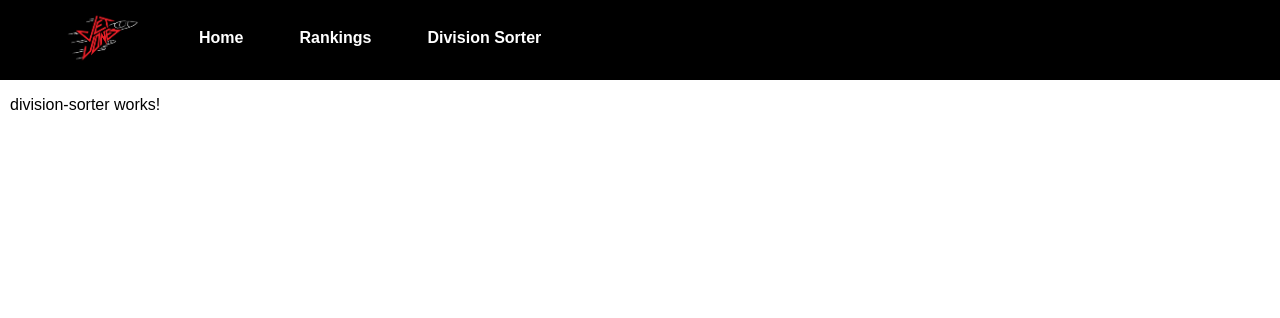
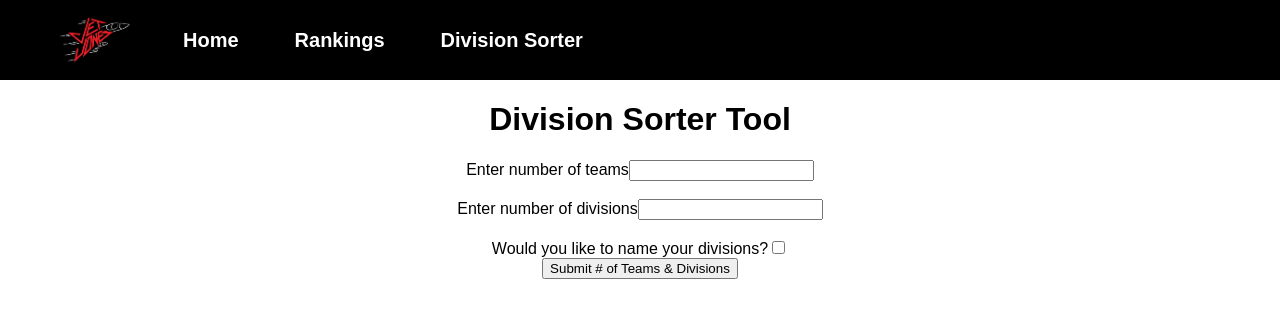
Before and after one commit to cyperior7/jetjones-tools, an Angular app: page /divisionsorter in a window 1280 px wide. Shown: the top 318 px of the page. Built offline with nearby package versions, Linux system fonts and the light colour scheme.

Commit message:
Added preliminary functionality to division sorter page

```diff
--- a/src/app/app.component.css
+++ b/src/app/app.component.css
@@ -21,6 +21,7 @@ nav ul {
     padding: 0;
     overflow: hidden;
     display: flex;
+    height: 80px;
 }
 
 nav li {
@@ -30,16 +31,16 @@ nav li {
 nav li a {
     display: block;
     text-align: center;
-    padding: 7px 8px;
     text-decoration: none;
     margin-left: 40px;
     width: max-content;
 }
 
 .nav-text {
-    /* This value is equal to (Navbar height - Font size) / 2 */
-    margin-top: 31px;
+    margin-top: 21.5px; /*   This value is equal to (Navbar height - (Font size + padding) / 2   */
     color: white;
+    font-size: 20px;
+    padding: 7px 8px;
 }
 
 .nav-text:hover {
--- a/src/app/division-sorter/division-sorter.component.html
+++ b/src/app/division-sorter/division-sorter.component.html
@@ -1,3 +1,35 @@
 <div class="container">
-    <p>division-sorter works!</p>
+    <h1>Division Sorter Tool</h1>
+
+    <form>
+        <label>Enter number of teams</label>
+        <input type="text" id="numTeams"/>
+        <br/>
+        <br/>
+        <label>Enter number of divisions</label>
+        <input type="text" id="numDivs"/>
+        <br/>
+        <br/>
+        <label>Would you like to name your divisions?</label>
+        <input type="checkbox" id="nameDivs"/>
+    </form>
+
+    <button (click)="submitInfo()">
+        Submit # of Teams & Divisions
+    </button>
+
+    <div *ngIf="teamInputObj">
+        <div *ngFor="let id of teamInputObj">
+            <label>Enter team #{{id}}</label>
+            <input type="text" id="{{ 'team' + id }}"/>
+        </div>
+    </div>
+
+    <button *ngIf="displayCollectButton" (click)="collectInfo()">
+        Submit Names
+    </button>
+
+    <div *ngIf="error">
+        {{error}}
+    </div>
 </div>
--- a/src/app/division-sorter/division-sorter.component.ts
+++ b/src/app/division-sorter/division-sorter.component.ts
@@ -1,4 +1,5 @@
 import { Component, OnInit } from '@angular/core';
+import { CommonModule } from '@angular/common';
 
 @Component({
   selector: 'app-division-sorter',
@@ -6,10 +7,65 @@ import { Component, OnInit } from '@angular/core';
   styleUrls: ['./division-sorter.component.css']
 })
 export class DivisionSorterComponent implements OnInit {
+  error;
+  numTeams;
+  numDivs;
+  nameDivs;
+  displayInitialOptions;
+  displayTeamNameInputs;
+  displayDivNameInputs;
+  displayResults;
+  teamInputObj;
+  displayCollectButton;
 
-  constructor() { }
+  constructor() {
+    this.error = [];
+    this.displayResults = false;
+    this.displayTeamNameInputs = false;
+    this.displayCollectButton = false;
+  }
 
   ngOnInit(): void {
   }
 
+  resetError(): void {
+    this.error = [];
+  }
+
+  submitInfo(): void {
+    this.resetError();
+    this.displayTeamNameInputs = false;
+    this.teamInputObj = [];
+    this.numTeams = parseInt((<HTMLInputElement>document.getElementById("numTeams")).value, 10);
+    this.numDivs = parseInt((<HTMLInputElement>document.getElementById("numDivs")).value, 10);
+    this.nameDivs = (<HTMLInputElement>document.getElementById("nameDivs")).checked ? true : false;
+
+    if (!Number.isInteger(this.numTeams)) {
+      this.error.push("The number of teams entered is not an integer.");
+      return;
+    }
+    if (!Number.isInteger(this.numDivs)) {
+      this.error.push("The number of dvisions entered is not an integer.")
+      return;
+    }
+    if (this.numTeams > 16 || this.numTeams < 4 || this.numTeams % 2 != 0) {
+      this.error.push("The number of teams must be even and between 4 and 16.");
+      return;
+    }
+    if (this.numTeams % this.numDivs != 0) {
+      this.error.push("The number of teams does not evenly divide into the number of divisions.");
+      return;
+    }
+
+    for (var i = 0; i < this.numTeams; i++) {
+      this.teamInputObj.push(i+1);
+    }
+    this.displayTeamNameInputs = true;
+    this.displayCollectButton = true;
+  }
+
+  collectInfo(): void {
+    console.log("Good!");
+  }
+
 }
--- a/src/styles.css
+++ b/src/styles.css
@@ -6,4 +6,5 @@ body {
 
 .container {
     margin: 10px;
+    text-align: center;
 }
```
